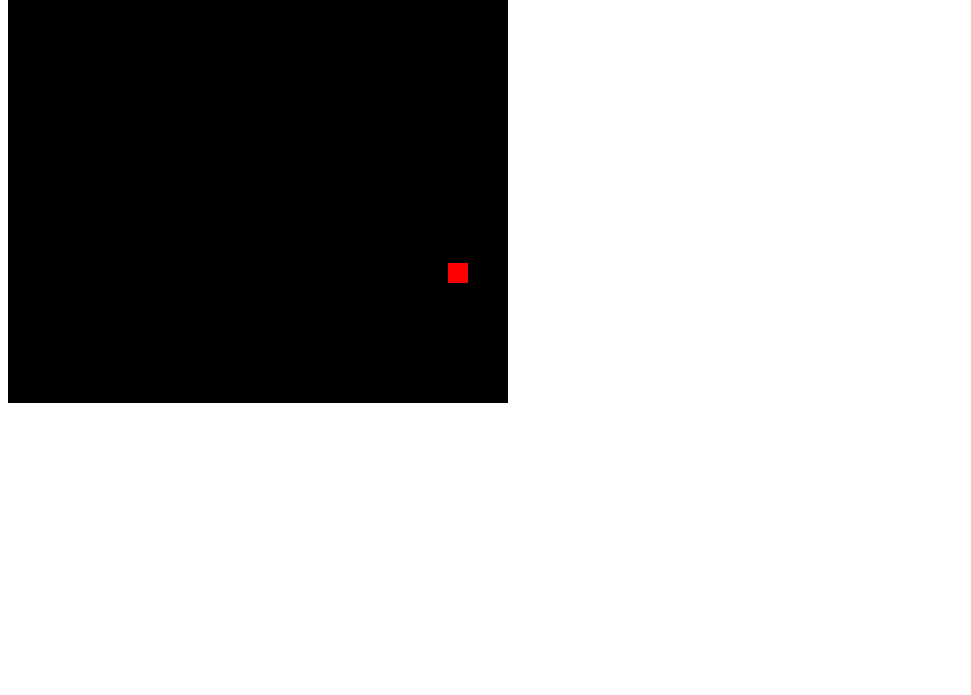
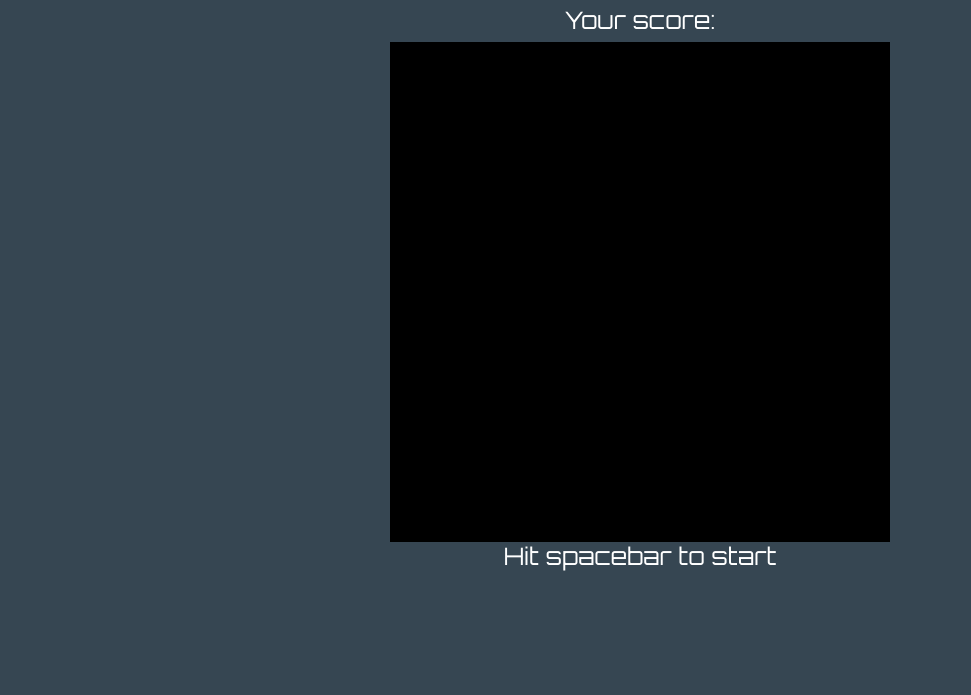
Before and after one commit to mattcbodily/snake, a plain HTML site: page index.html in a window 1280 px wide. Shown: the part 105-800 px from the top of the page, without its empty margins (0-971 px from the left). Drawn offline with Linux system fonts and the light colour scheme.

Commit message:
game now starts on spacebar, ends on collision

```diff
--- a/index.html
+++ b/index.html
@@ -4,9 +4,15 @@
     <meta charset="UTF-8">
     <meta name="viewport" content="width=device-width, initial-scale=1.0">
     <title>Play Snake | Game Center</title>
+    <link href="https://fonts.googleapis.com/css?family=Orbitron&display=swap" rel="stylesheet">
+    <link rel='stylesheet' type='text/css' href='reset.css'>
+    <link rel='stylesheet' type='text/css' href='styles.css'>
 </head>
 <body>
+    <h1>Game Center | Snake</h1>
+    <p id='game-score'>Your score:</p>
     <canvas id='game-board' height='500' width='500' style='background: black;'></canvas>
+    <p>Hit spacebar to start</p>
 </body>
 <script src='fruit.js'></script>
 <script src='snake.js'></script>
--- a/main.js
+++ b/main.js
@@ -1,31 +1,41 @@
 const canvas = document.getElementById('game-board');
 const ctx = canvas.getContext('2d');
+const active = false;
 
 const scale = 20;
 const rows = canvas.height / scale;
 const columns = canvas.width / scale;
 let snake;
 
-(function setup(){
+function setup(){
     snake = new Snake();
     fruit = new Fruit();
+    let score;
     fruit.spawn()
 
-    window.setInterval(() => {
+    let gameTime = window.setInterval(() => {
         ctx.clearRect(0, 0, canvas.width, canvas.height);
         fruit.draw();
         snake.draw();
         snake.move();
+        score = snake.total;
+        document.getElementById('game-score').innerText = `Your score: ${score}`;
 
         if(snake.eat(fruit)){
             fruit.spawn();
         }
 
-        snake.checkCollision();
+        snake.checkCollision(gameTime);
       }, 1000 / 8);
-}())
+}
 
-window.addEventListener('keydown', ((evt) => {
-    const direction = evt.key.replace('Arrow', '');
+window.addEventListener('keydown', ((e) => {
+    const direction = e.key.replace('Arrow', '');
     snake.changeDirection(direction);
 }));
+
+window.addEventListener('keydown', (e => {
+    if(e.keyCode === 32){
+        setup()
+    }
+}))
--- /dev/null
+++ b/reset.css
@@ -0,0 +1,43 @@
+html, body, div, span, applet, object, iframe,
+h1, h2, h3, h4, h5, h6, p, blockquote, pre,
+a, abbr, acronym, address, big, cite, code,
+del, dfn, em, img, ins, kbd, q, s, samp,
+small, strike, strong, sub, sup, tt, var,
+b, u, i, center,
+dl, dt, dd, ol, ul, li,
+fieldset, form, label, legend,
+table, caption, tbody, tfoot, thead, tr, th, td,
+article, aside, canvas, details, embed,
+figure, figcaption, footer, header, hgroup,
+menu, nav, output, ruby, section, summary,
+time, mark, audio, video {
+	margin: 0;
+	padding: 0;
+	border: 0;
+	font-size: 100%;
+	font: inherit;
+	vertical-align: baseline;
+}
+/* HTML5 display-role reset for older browsers */
+article, aside, details, figcaption, figure,
+footer, header, hgroup, menu, nav, section {
+	display: block;
+}
+body {
+	line-height: 1;
+}
+ol, ul {
+	list-style: none;
+}
+blockquote, q {
+	quotes: none;
+}
+blockquote:before, blockquote:after,
+q:before, q:after {
+	content: '';
+	content: none;
+}
+table {
+	border-collapse: collapse;
+	border-spacing: 0;
+}
--- a/snake.js
+++ b/snake.js
@@ -72,12 +72,17 @@
         return false;
     }
 
-    this.checkCollision = function(){
+    this.checkCollision = function(interval){
         for (let i = 0; i < this.tail.length; i++) {
             if (this.x === this.tail[i].x &&
               this.y === this.tail[i].y) {
               this.total = 0;
               this.tail = [];
+              clearInterval(interval)
+              ctx.clearRect(0, 0, canvas.width, canvas.height);
+              ctx.font = '30px Orbitron';
+              ctx.textAlign = 'center';
+              ctx.fillText('Game Over', 250, 250)
             }
         }
     }
--- /dev/null
+++ b/styles.css
@@ -0,0 +1,16 @@
+body {
+    background-color: #364652;
+    color: white;
+    font-family: 'Orbitron';
+    text-align: center;
+}
+
+h1 {
+    font-size: 3rem;
+    margin: 35px 0px 30px 0px;
+}
+
+p {
+    font-size: 1.5rem;
+    margin-bottom: 10px;
+}
```
